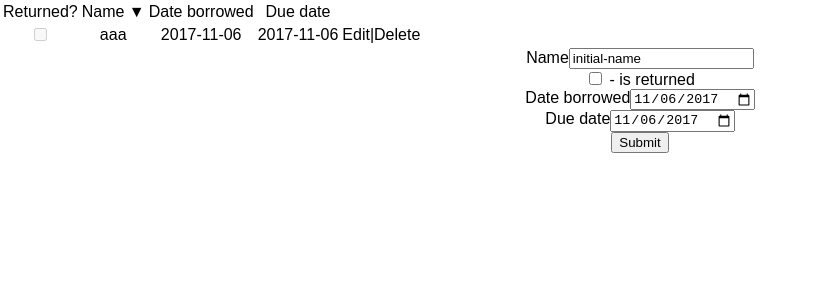
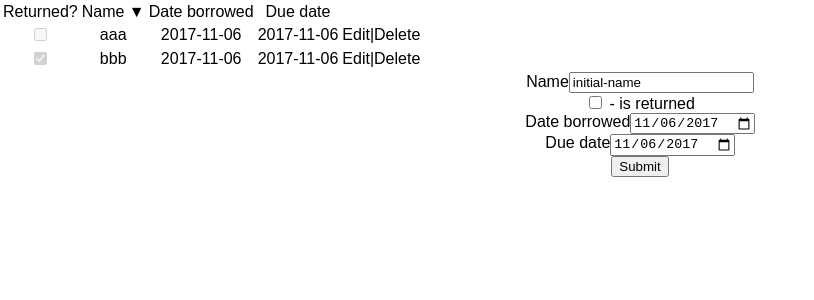
Before and after one commit to kranux/playing-with-react, a React (Create React App) app: page / in a window 1280 px wide. Shown: the top 300 px of the page, without its empty margins (0-814 px from the left). Built offline with nearby package versions, Linux system fonts and the light colour scheme.

Commit message:
Implemented data sorting;

```diff
--- a/src/App.js
+++ b/src/App.js
@@ -23,6 +23,12 @@ class App extends Component {
           id: uuid(),
           isReturned: false,
           name: 'aaa',
+        },
+        {
+          dateBorrowed: new Date(),
+          id: uuid(),
+          isReturned: true,
+          name: 'bbb',
         }
       ],
       delete: undefined,
@@ -108,7 +114,7 @@ class App extends Component {
           showDeleteForm={this.showDeleteForm}
           showEditForm={this.showEditForm}
           sort={this.state.sort}
-          value={this.state.debts}
+          value={sortList(this.state.debts, this.state.sort)}
         />
         <DebtForm
           elementUpdated={this.elementUpdated}
@@ -125,4 +131,11 @@ class App extends Component {
   }
 }
 
+function sortList(list, order) {
+  const sortField = Object.keys(order)[0];
+  const orderDirection = order[sortField];
+  return list.sort( (a, b) =>
+    orderDirection > 0 ? a[sortField] > b[sortField] : a[sortField] < b[sortField]);
+}
+
 export default App;
```
